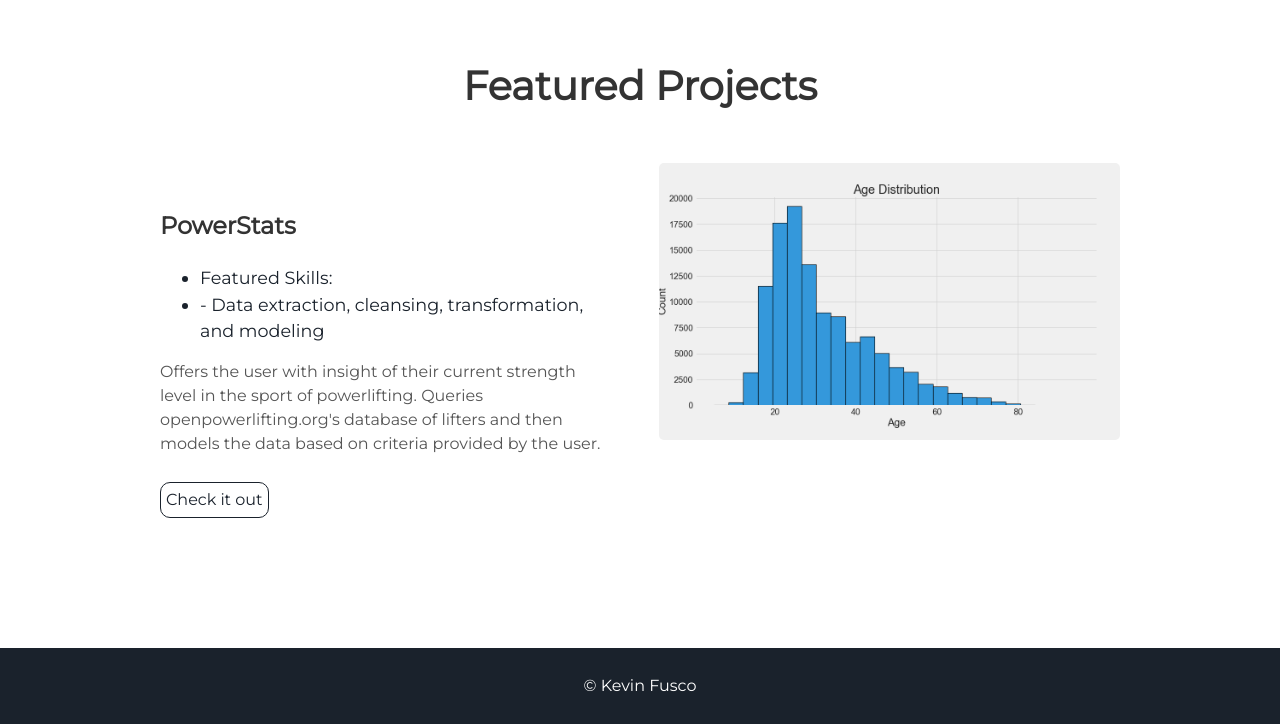
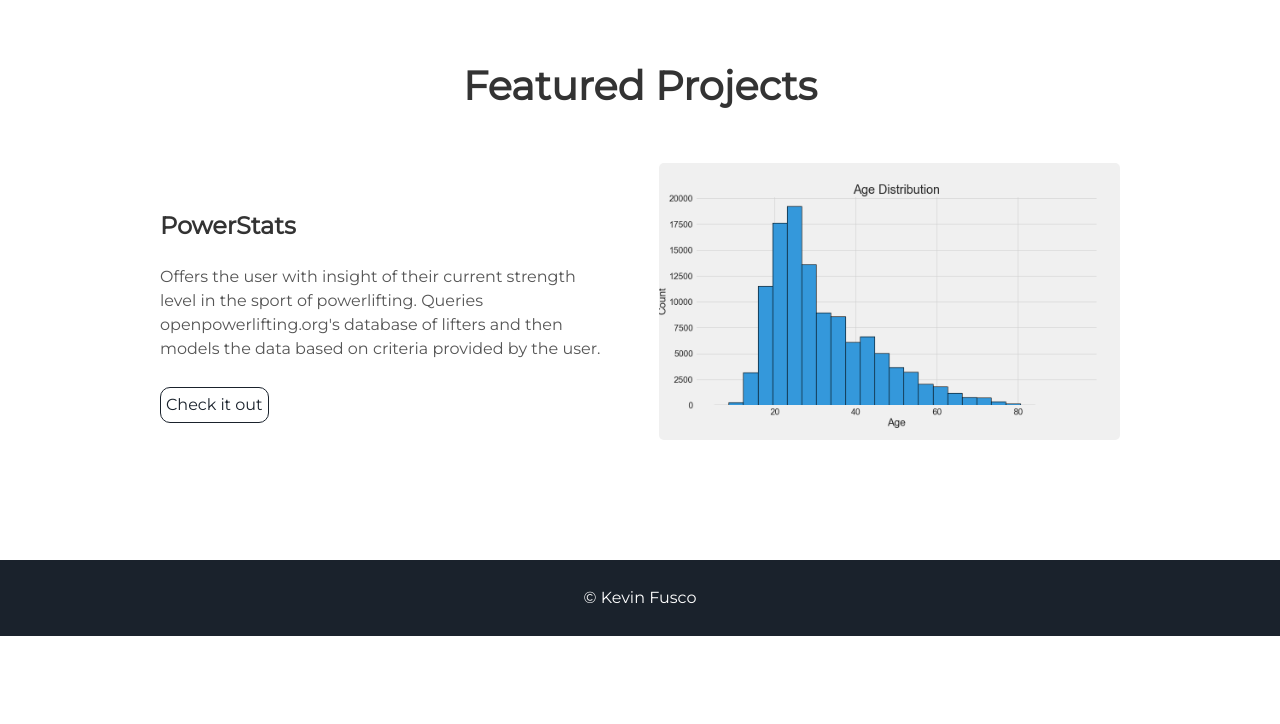
Before and after one commit to kcfusco/kcfusco.github.io, a Jekyll site: the page built from index.html, in a window 1280 px wide and 900 px high, scrolled down 1858 px, cut to the strip 176-900 px from the top of the window. Built offline with Jekyll 4.4.1, drawn with Linux system fonts in a browser that asks for light colours; after the commit the page ends 2670 px from its top, so only the background shows below that.

Commit message:
Update projects.html

```diff
--- a/_includes/projects.html
+++ b/_includes/projects.html
@@ -7,10 +7,6 @@
   </div>
   <div class="contents">
     <h3> PowerStats </h3>
-    <ul>
-      <li> Featured Skills:</li>
-      <li> - Data extraction, cleansing, transformation, and modeling</li>
-    </ul>
     <p>Offers the user with insight of their current strength level in the sport of powerlifting. Queries openpowerlifting.org's database of lifters and then models
       the data based on criteria provided by the user.</p>
     <a class="project-link" href="https://github.com/Nivex28/power-stats">Check it out</a>
```
